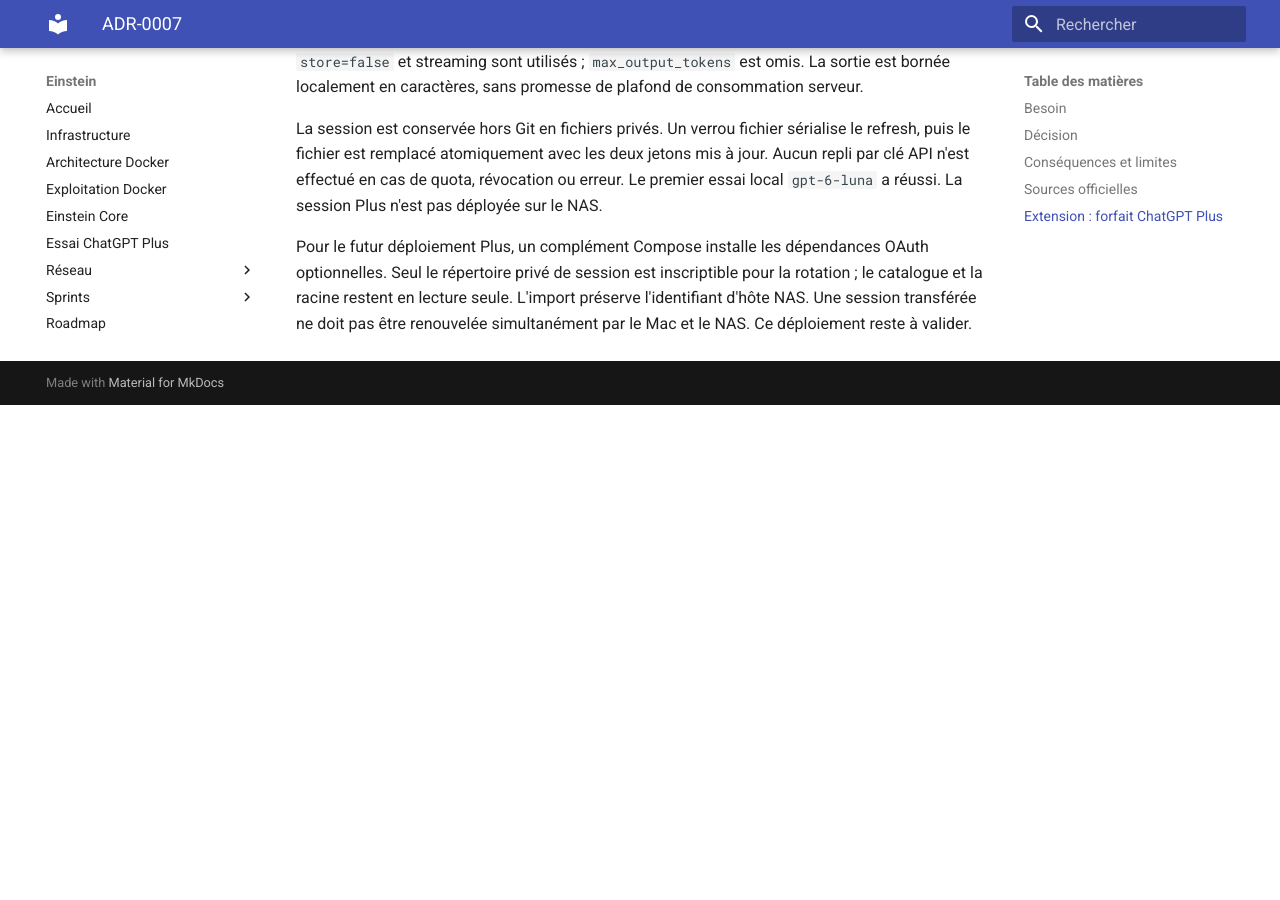
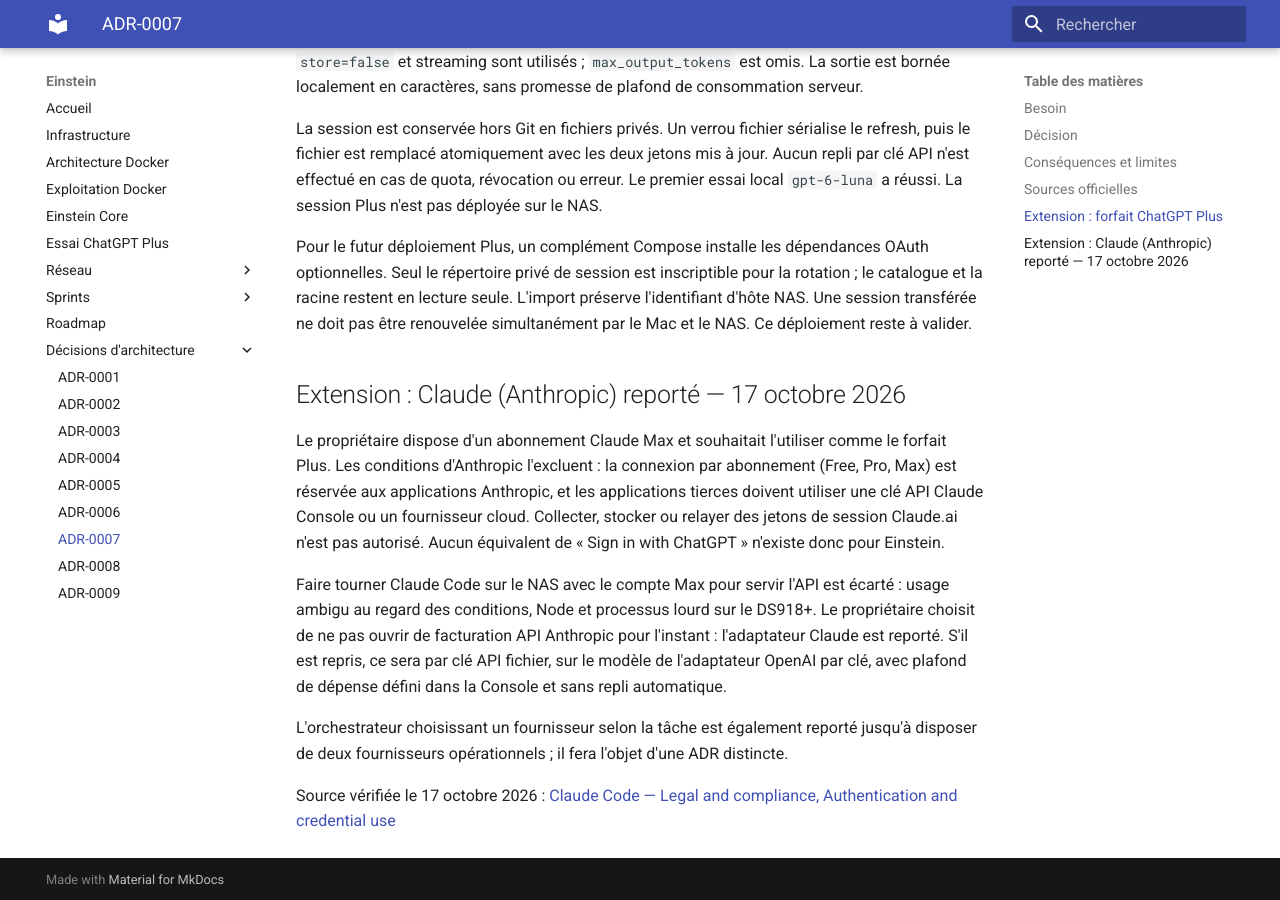
Before and after one commit to asanchez74/Einstein, an MkDocs documentation site: the page built from docs/adr/0007-fournisseurs-ia.md, in a window 1280 px wide and 900 px high, scrolled down 1501 px. Built offline with MkDocs 1.6.1 and Material for MkDocs 9.7.7, drawn with Linux system fonts in a browser that asks for light colours; before the commit the page ends 1906 px from its top, so only the background shows below that.

Commit message:
docs: reporter l'intégration Claude faute d'accès par abonnement
Co-Authored-By: Claude Opus 5.5 <noreply@anthropic.com>

```diff
--- a/docs/adr/0007-fournisseurs-ia.md
+++ b/docs/adr/0007-fournisseurs-ia.md
@@ -66,3 +66,27 @@ OAuth optionnelles. Seul le répertoire privé de session est inscriptible pour
 la rotation ; le catalogue et la racine restent en lecture seule. L'import
 préserve l'identifiant d'hôte NAS. Une session transférée ne doit pas être
 renouvelée simultanément par le Mac et le NAS. Ce déploiement reste à valider.
+
+## Extension : Claude (Anthropic) reporté — 17 octobre 2026
+
+Le propriétaire dispose d'un abonnement Claude Max et souhaitait l'utiliser
+comme le forfait Plus. Les conditions d'Anthropic l'excluent : la connexion
+par abonnement (Free, Pro, Max) est réservée aux applications Anthropic,
+et les applications tierces doivent utiliser une clé API Claude Console ou
+un fournisseur cloud. Collecter, stocker ou relayer des jetons de session
+Claude.ai n'est pas autorisé. Aucun équivalent de « Sign in with ChatGPT »
+n'existe donc pour Einstein.
+
+Faire tourner Claude Code sur le NAS avec le compte Max pour servir l'API
+est écarté : usage ambigu au regard des conditions, Node et processus lourd
+sur le DS918+. Le propriétaire choisit de ne pas ouvrir de facturation API
+Anthropic pour l'instant : l'adaptateur Claude est reporté. S'il est repris,
+ce sera par clé API fichier, sur le modèle de l'adaptateur OpenAI par clé,
+avec plafond de dépense défini dans la Console et sans repli automatique.
+
+L'orchestrateur choisissant un fournisseur selon la tâche est également
+reporté jusqu'à disposer de deux fournisseurs opérationnels ; il fera
+l'objet d'une ADR distincte.
+
+Source vérifiée le 17 octobre 2026 :
+[Claude Code — Legal and compliance, Authentication and credential use](https://code.claude.com/docs/en/legal-and-compliance)
```
Also changed, not shown: docs/roadmap.md (+1 -1 lines).
